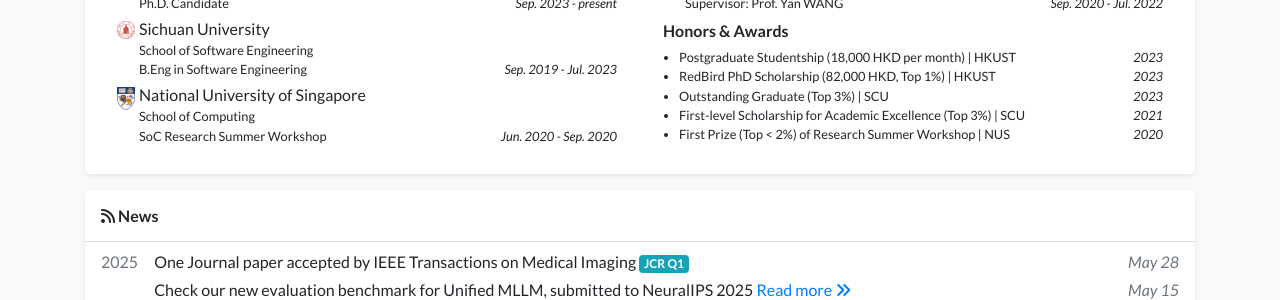
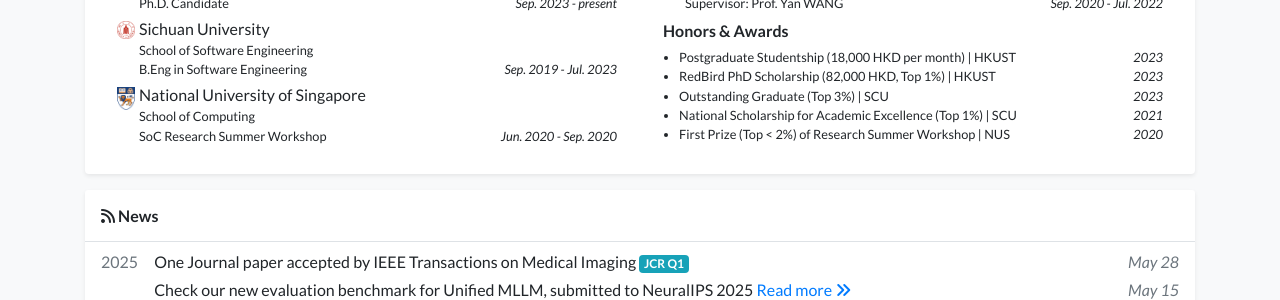
Before and after one commit to Elliot-QxZhang/Elliot-QxZhang.github.io, a Jekyll site: the page built from index.html, in a window 1280 px wide and 900 px high, scrolled down 623 px. Shown: the part 153-453 px from the top of the window. Built offline with Jekyll 4.4.1, drawn with Linux system fonts in a browser that asks for light colours; nearby versions of some CDN libraries; a style sheet for code colours, icons or effects is not loaded.

Commit message:
Update profile.yml

```diff
--- a/_data/profile.yml
+++ b/_data/profile.yml
@@ -64,7 +64,7 @@ awards:
   date: 2023
 - name: Outstanding Graduate (Top 3%) | SCU
   date: 2023
-- name: First-level Scholarship for Academic Excellence (Top 3%) | SCU
+- name: National Scholarship for Academic Excellence (Top 1%) | SCU
   date: 2021
 - name: First Prize (Top < 2%) of Research Summer Workshop | NUS
   date: 2020
```
